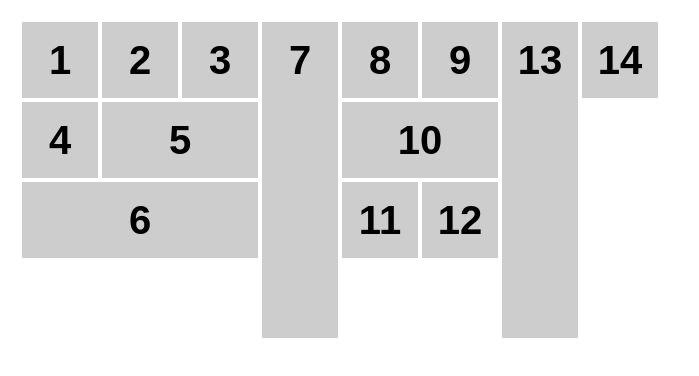
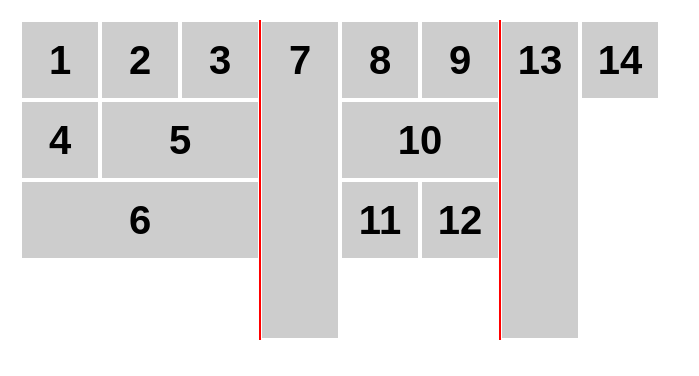
Before and after one commit to hootsuite/grid, a plain HTML site: page index.html in a window 1280 px wide. Shown: the whole page, without its empty margins (0-699 px from the left). Drawn offline with nearby package versions, Linux system fonts and the light colour scheme.

Commit message:
Very hackish separator implementation
For @aismail to test

```diff
--- a/index.html
+++ b/index.html
@@ -87,6 +87,9 @@ var buildGridElements = function($gridContainer, items) {
 };
 
 var applyItemPositions = function(items) {
+  // XXX very hackish implementation of Group separators
+  $('.grid-separator').remove()
+  var currGroup = 0;
   var item, i;
   for (i = 0; i < items.length; i++) {
     item = items[i];
@@ -98,6 +101,19 @@ var applyItemPositions = function(items) {
       left: item.position.col * 80,
       top: item.position.row * 80
     })
+    if (item.position.col % 3 > currGroup) {
+      currGroup++;
+      var $separator = $('<div class="grid-separator"></div>');
+      $separator.css({
+        position: 'absolute',
+        width: 2,
+        height: 320,
+        left: 20 + 240 * currGroup - 1,
+        top: 20,
+        background: 'red'
+      });
+      $('body').append($separator);
+    }
   }
 };
 
```
